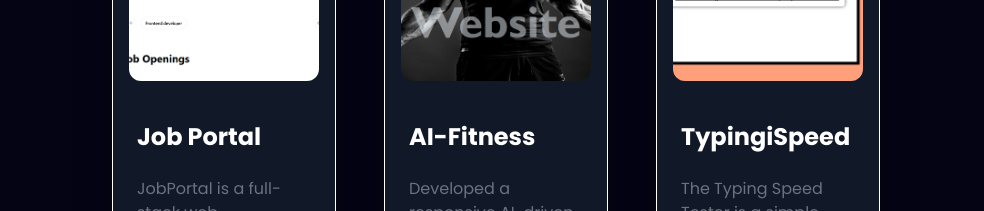
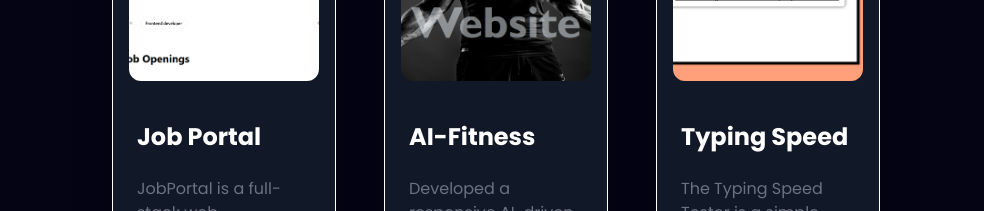
Before and after one commit to Ravi38714/Ravi-Portfolio, a React (Vite) app: page / in a window 1280 px wide. Shown: the part 2540-2751 px from the top of the page, without its empty margins (144-1128 px from the left). Built offline with nearby package versions, Linux system fonts and the light colour scheme.

Commit message:
correction

```diff
--- a/src/constants.js
+++ b/src/constants.js
@@ -191,7 +191,7 @@ export const SkillsInfo = [
     },
     {
       id: 2,
-      title: "TypingiSpeed",
+      title: "Typing Speed",
       description:
         "The Typing Speed Tester is a simple React + Vite-based web application that helps users test and improve their typing speed and accuracy. It features a real-time timer, dynamic sentence highlighting for correct/incorrect characters, and calculates words per minute (WPM), accuracy percentage, and total time taken.",
       image: Typing_Speed,
```
